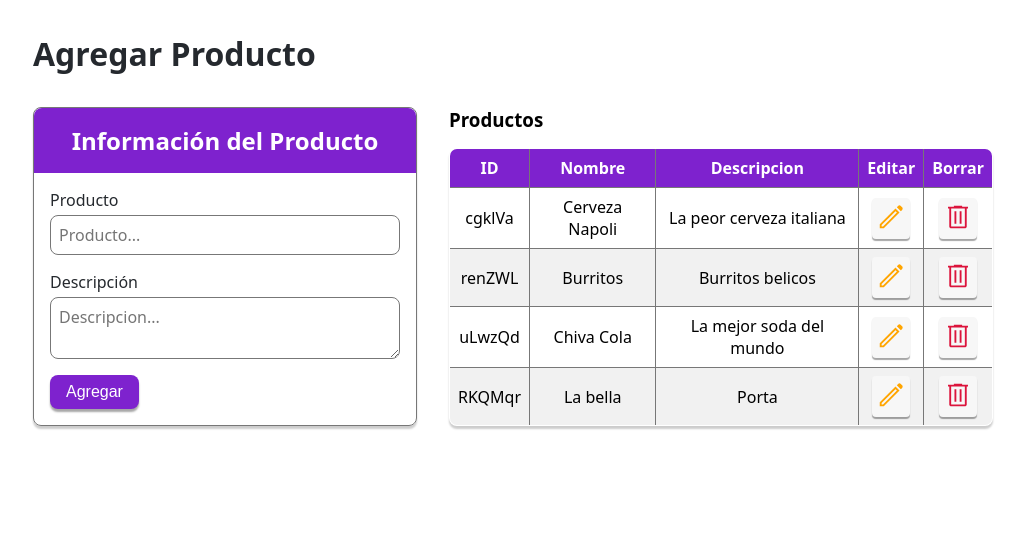
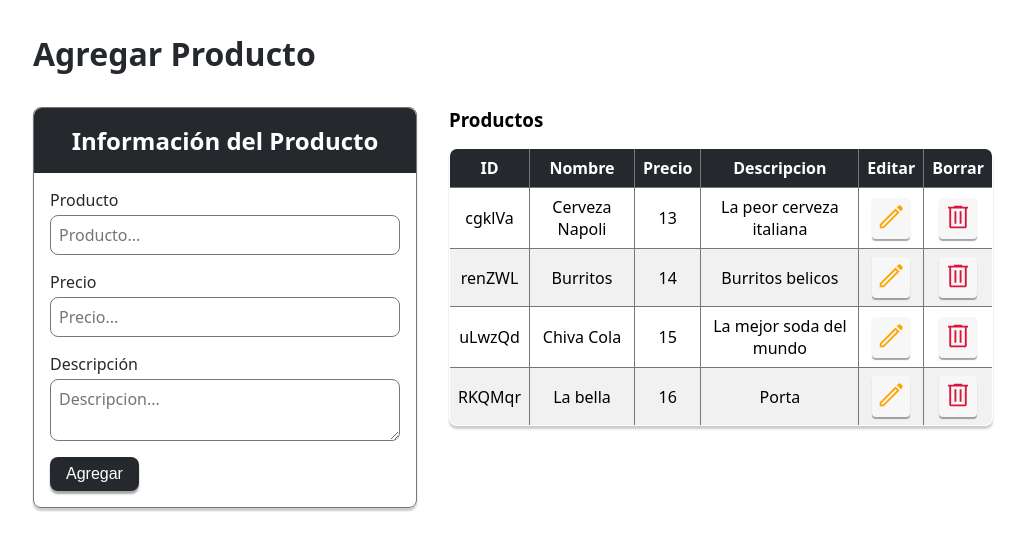
Before and after one commit to Congal-Club/tarea-1-negocios, a React (Vite) app: page / in a window 1280 px wide. Shown: the top 550 px of the page, without its empty margins (127-1152 px from the left). Built offline with nearby package versions, Linux system fonts and the light colour scheme; data requests are answered from the project's data file.

Commit message:
Todo lo de precio y color

```diff
--- a/src/App.jsx
+++ b/src/App.jsx
@@ -36,7 +36,9 @@ export default function App() {
       const productToAdd = {
         id: generateId(6),
         name: data.product,
-        description: data.description
+        description: data.description,
+        price: data.price
+
       }
 
       await addProduct(productToAdd)
@@ -50,7 +52,9 @@ export default function App() {
           return {
             ...product,
             name: data.product,
-            description: data.description
+            description: data.description,
+            price: data.price
+
           }
         }
 
--- a/src/components/Form.jsx
+++ b/src/components/Form.jsx
@@ -19,6 +19,18 @@ export default function Form({ handleSubmit, isAdding, productEditing }) {
         </div>
 
         <div className={styles.formGroup}>
+          <label className={styles.label} htmlFor='price'>Precio</label>
+          <input
+            className={styles.input}
+            type='number'
+            id='price'
+            name='price'
+            placeholder='Precio...'
+            defaultValue={isAdding ? '' : productEditing.price}
+          />
+        </div>
+
+        <div className={styles.formGroup}>
           <label className={styles.label} htmlFor='description'>Descripción</label>
           <textarea
             className={styles.input}
--- a/src/components/Form.module.css
+++ b/src/components/Form.module.css
@@ -10,7 +10,7 @@
   padding: 1rem;
   border-top-right-radius: 0.5rem;
   border-top-left-radius: 0.5rem;
-  background-color: #7e22ce;
+  background-color: #25292e;
   color: #fff;
   font-size: 1.5rem;
   text-align: center;
@@ -53,7 +53,7 @@
   padding: 0.5rem 1rem;
   border: none;
   border-radius: 0.5rem;
-  background-color: #7e22ce;
+  background-color: #25292e;
   color: #fff;
   font-size: 1rem;
   box-shadow: 0 3px 2px rgba(0, 0, 0, 0.35);
--- a/src/components/TableOfProducts.jsx
+++ b/src/components/TableOfProducts.jsx
@@ -10,6 +10,7 @@ export default function TableOfProducts({ products, handleEdit, handleDelete })
         <tr>
           <th>ID</th>
           <th>Nombre</th>
+          <th>Precio</th>
           <th>Descripcion</th>
           <th>Editar</th>
           <th>Borrar</th>
@@ -21,6 +22,7 @@ export default function TableOfProducts({ products, handleEdit, handleDelete })
           <tr key={product.id}>
             <td>{product.id}</td>
             <td>{product.name}</td>
+            <td>{product.price}</td>
             <td>{product.description}</td>
             <td>
               <button className={styles.iconButton} onClick={() => handleEdit(product)}>
--- a/src/components/TableOfProducts.module.css
+++ b/src/components/TableOfProducts.module.css
@@ -9,7 +9,7 @@
 }
 
 .table thead {
-  background-color: #7e22ce;
+  background-color: #25292e;
   color: #fff;
   font-weight: bold;
 }
--- a/src/db.json
+++ b/src/db.json
@@ -3,22 +3,26 @@
     {
       "id": "cgklVa",
       "name": "Cerveza Napoli",
-      "description": "La peor cerveza italiana"
+      "description": "La peor cerveza italiana",
+      "price": 13
     },
     {
       "id": "renZWL",
       "name": "Burritos",
-      "description": "Burritos belicos"
+      "description": "Burritos belicos",
+      "price": 14
     },
     {
       "id": "uLwzQd",
       "name": "Chiva Cola",
-      "description": "La mejor soda del mundo"
+      "description": "La mejor soda del mundo",
+      "price": 15
     },
     {
       "id": "RKQMqr",
       "name": "La bella",
-      "description": "Porta"
+      "description": "Porta",
+      "price": 16
     }
   ]
 }
```
